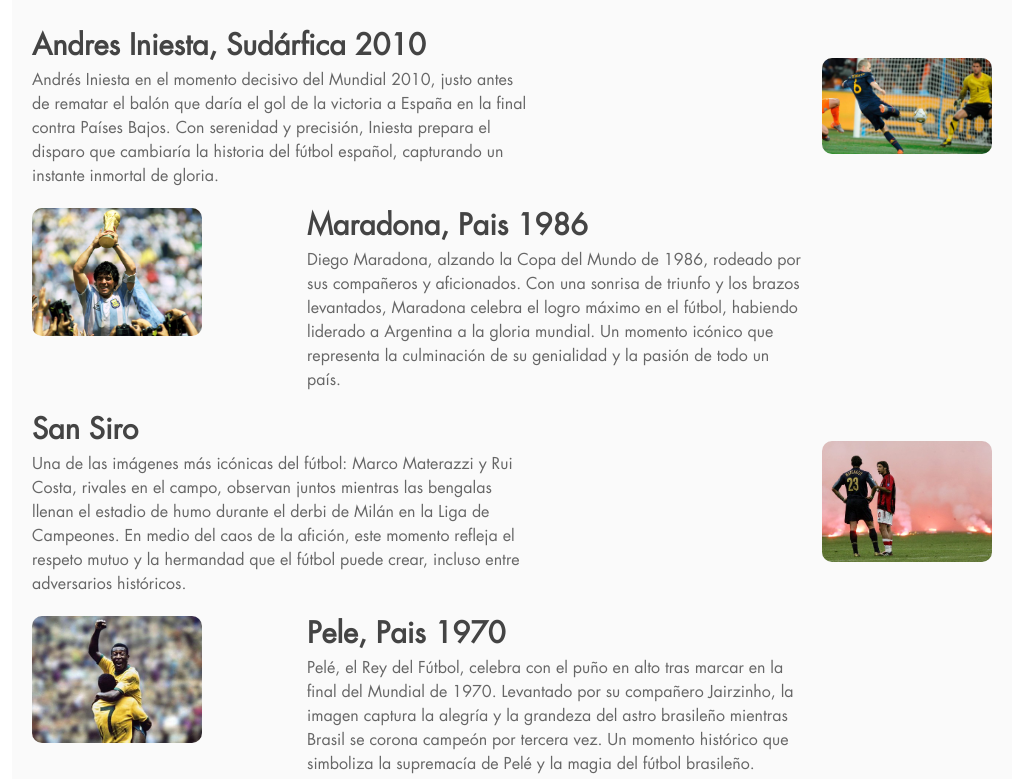
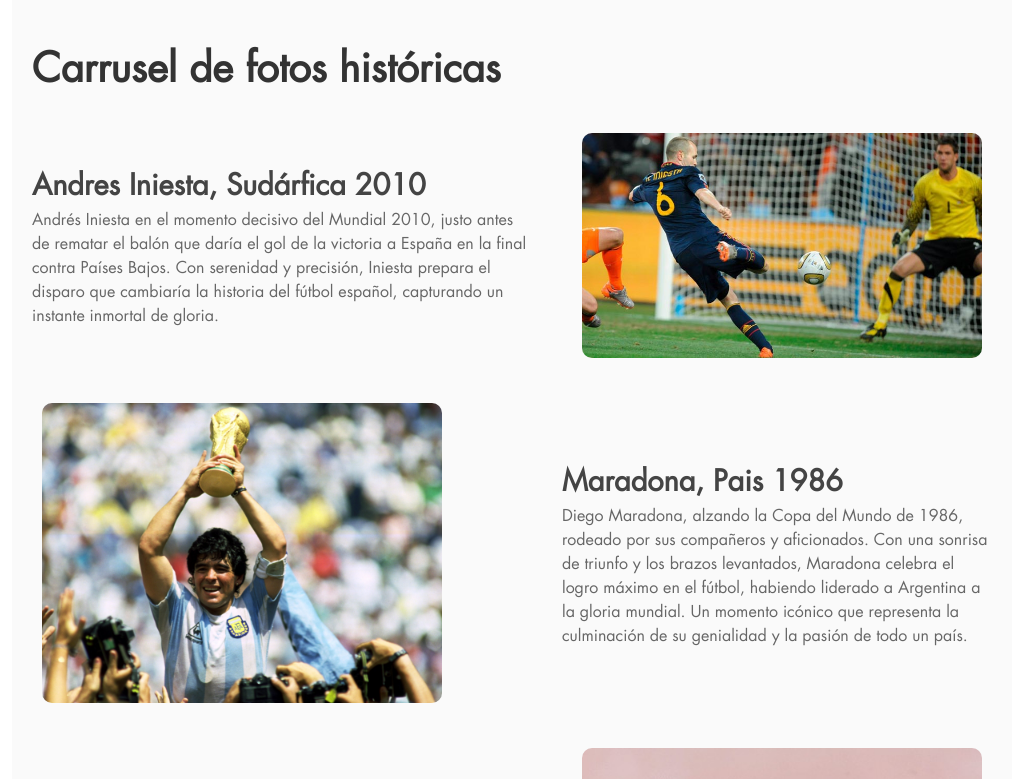
Before and after one commit to aalvaaro19/TiendaOnline, a React (Create React App) app in the folder frontend/: page /paginaPrincipal in a window 1280 px wide. Shown: the part 1700-2479 px from the top of the page, without its empty margins (128-1151 px from the left). Built offline with nearby package versions, Linux system fonts and the light colour scheme.

Commit message:
+ productosRetro

```diff
--- a/frontend/package.json
+++ b/frontend/package.json
@@ -8,6 +8,7 @@
     "@testing-library/user-event": "^13.5.0",
     "react": "^18.3.1",
     "react-dom": "^18.3.1",
+    "react-router": "^6.28.0",
     "react-router-dom": "^6.28.0",
     "react-scripts": "^5.0.1",
     "web-vitals": "^2.1.4"
--- a/frontend/src/App.jsx
+++ b/frontend/src/App.jsx
@@ -1,9 +1,9 @@
 import './App.css';
-// import Balon from './components/Balon/Balon';
 import { BrowserRouter as Router, Route, Routes } from 'react-router-dom';
 import Registro from './components/Registro/Registro';
 import PaginaPrincipal from './components/PaginaPrincipal/PaginaPrincipal';
 import Login from './components/Login/Login';
+import Retro from './components/profuctosRetro/Retro';
 
 
 function App() {
@@ -11,13 +11,12 @@ function App() {
     <Router>
       <div className="App">
         <div className="contenedor-principal">
-          {/* <Balon /> */}
           <Routes>
             <Route path="/" element={<Login />} />
             <Route path="/registro" element={<Registro />} />
             <Route path="/paginaPrincipal" element={<PaginaPrincipal />} />
+            <Route path="/productosRetro" element={<Retro />} />
           </Routes>
-          {/* <Balon /> */}
         </div>
       </div>
 
--- a/frontend/src/components/escaleraFotos/CarruselFotos.css
+++ b/frontend/src/components/escaleraFotos/CarruselFotos.css
@@ -1,4 +1,3 @@
-
 body {
   font-family: 'LV', sans-serif;
   margin: 0;
@@ -12,7 +11,6 @@ body {
   padding: 20px;
   background-color: #f8f8f8a4;
   border-radius: 8px;
-    margin-bottom: 150px;
 }
 
 .contendor-titulo-carrusel {
@@ -36,7 +34,7 @@ body {
 .contenedor-imagen-3 {
   display: flex;
   align-items: center;
-    gap: 15px; /* Menos separación entre imagen y texto */
+  gap: 20px; /* Menos separación entre imagen y texto */
   flex-direction: row-reverse; /* Imagen a la derecha */
 }
 
@@ -44,24 +42,18 @@ body {
 .contenedor-imagen-4 {
   display: flex;
   align-items: center;
-    gap: 15px;
-    flex-direction: row; /* Imagen a la izquierda */
+  gap: 20px;
 }
 
-  .contenedor-imagen-2 {
-    align-items: flex-start; /* Alinea el texto con las imágenes de contenedor 1 y 3 */
-  }
 
-  .contenedor-imagen-4 {
-    align-items: flex-start; /* Alinea el texto con la imagen del contenedor 3 */
-  }
 
-  img {
-    max-width: 350px; /* Tamaño más grande */
+.contendor-imagenes-carrusel img {
   width: 100%;
   height: auto;
+  max-width: 400px;
+  object-fit: cover;
+  margin: 10px;
   border-radius: 10px;
-    box-shadow: 0 4px 6px rgba(0, 0, 0, 0.1);
 }
 
 .info-contenedor-1,
--- a/frontend/src/components/fotosApartado/FotosApartados.css
+++ b/frontend/src/components/fotosApartado/FotosApartados.css
@@ -5,6 +5,7 @@
     height: 90vh;
     width: 90vw;
     margin: auto;
+    margin-bottom: 70px;
   }
 
   .contenedor-apartados-imagen-1,
--- a/frontend/src/components/header/Header.css
+++ b/frontend/src/components/header/Header.css
@@ -7,7 +7,7 @@
 	display: grid;
 	grid-template-columns: 24% 50% 24%;
   align-items: center;
-  margin-bottom: 15px;
+  margin-bottom: 40px;
 }
 
 
--- /dev/null
+++ b/frontend/src/components/profuctosRetro/Retro.jsx
@@ -0,0 +1,21 @@
+import React from 'react'
+import Header from '../header/Header';
+import Footer from '../footer/Footer';
+import ContactaConNosotros from '../ContactaConNosotros/ContactaConNosotros';
+import Descripcion from '../descripcion/descripcion';
+
+
+
+function Retro() {
+  return (
+    <div>
+        <Header />
+
+        <Descripcion />
+        <ContactaConNosotros />
+        <Footer />
+    </div>
+  )
+}
+
+export default Retro
```
Also changed, not shown: frontend/src/components/profuctosRetro/Retro.css (added), 1 other file (tests, documents, lock files or other folders). Lines whose indentation alone changed are shown as unchanged.
